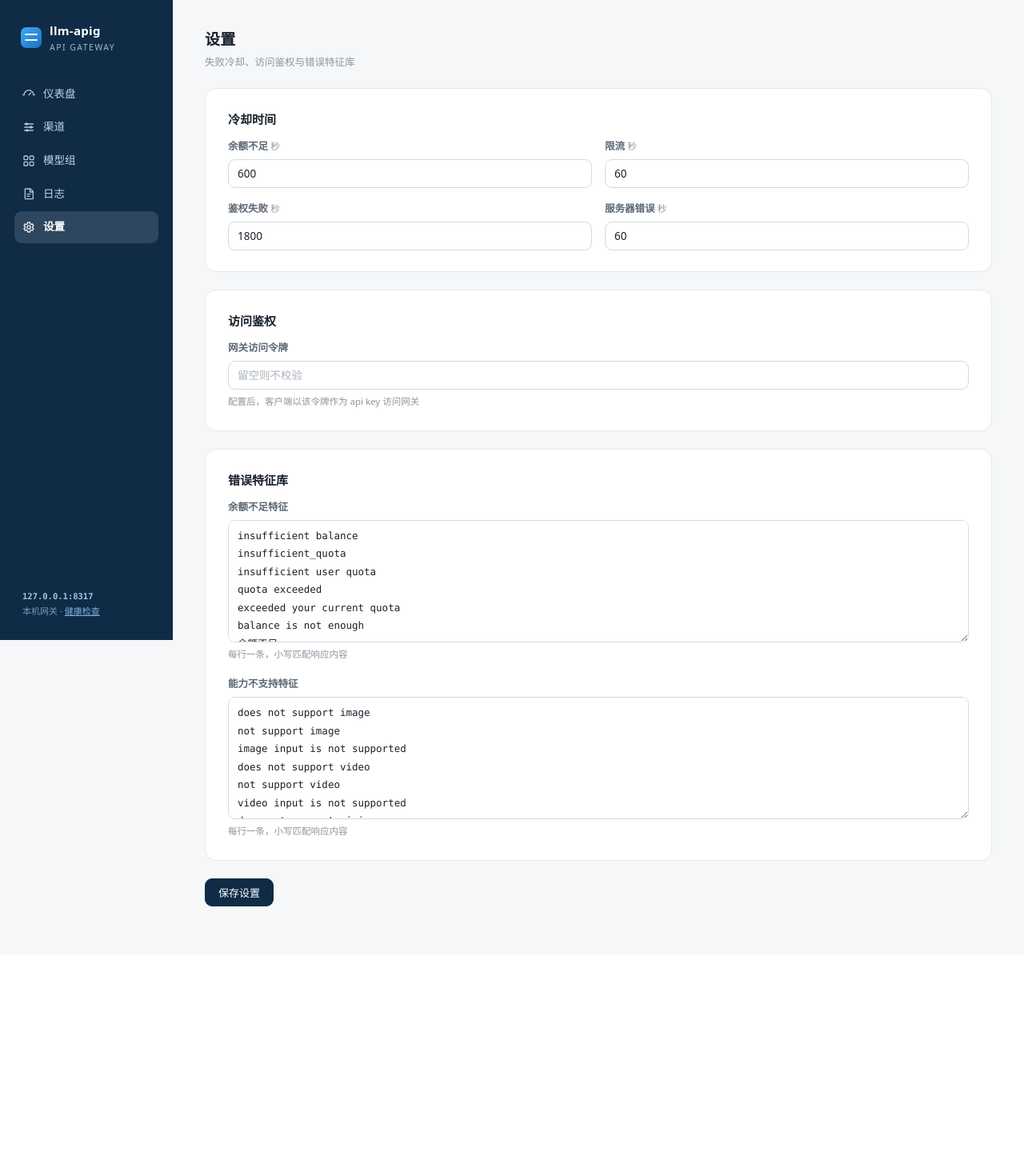
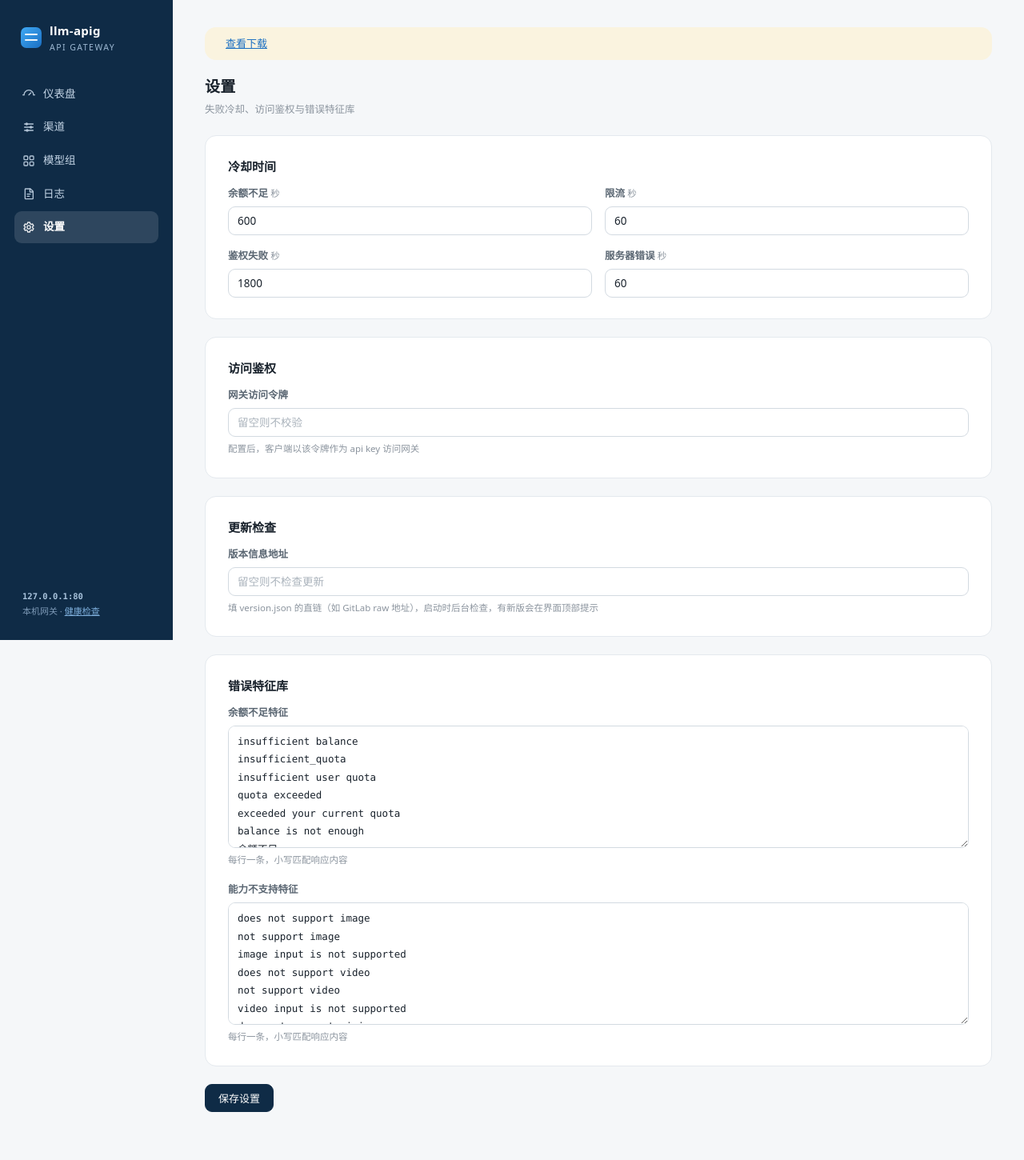
Before and after one commit to xuechongfei/llm-apig, a FastAPI app: page /admin/settings in a window 1280 px wide. Shown: the whole page at 80% size. Before the commit the page ends 1133 px from the top, so only its background shows below. Run offline with FastAPI, Linux system fonts and the light colour scheme; data that the repository does not hold is empty.

Commit message:
feat: 管理页更新横幅与更新地址设置
Co-Authored-By: Claude Fable 5 <noreply@anthropic.com>

```diff
--- a/app/admin/routes.py
+++ b/app/admin/routes.py
@@ -8,6 +8,7 @@ from fastapi.templating import Jinja2Templates
 
 from app.db import connect
 from app.logging_ import clear_cooldown
+from app.update_check import get_update_info
 
 router = APIRouter(prefix="/admin")
 templates = Jinja2Templates(
@@ -326,7 +327,7 @@ async def log_detail(request: Request, log_id: int):
 
 _SETTING_KEYS = ["cooldown_balance", "cooldown_ratelimit", "cooldown_auth",
                  "cooldown_server", "api_key", "balance_patterns",
-                 "capability_patterns"]
+                 "capability_patterns", "update_url"]
 
 
 @router.get("/settings", response_class=HTMLResponse)
@@ -356,3 +357,8 @@ async def settings_save(request: Request):
     finally:
         conn.close()
     return RedirectResponse("/admin/settings", status_code=303)
+
+
+@router.get("/api/update")
+async def update_api():
+    return await get_update_info()
--- a/app/admin/templates/base.html
+++ b/app/admin/templates/base.html
@@ -209,12 +209,31 @@ select:focus-visible,textarea:focus-visible{outline:2px solid #1b6fc2;
       <svg viewBox="0 0 24 24" fill="none" stroke="currentColor" stroke-width="2" stroke-linecap="round" stroke-linejoin="round"><circle cx="12" cy="12" r="3.2"/><path d="M19 12a7 7 0 0 0-.1-1.2l2-1.6-2-3.4-2.4 1a7 7 0 0 0-2-1.2L14 3h-4l-.5 2.6a7 7 0 0 0-2 1.2l-2.4-1-2 3.4 2 1.6A7 7 0 0 0 5 12a7 7 0 0 0 .1 1.2l-2 1.6 2 3.4 2.4-1a7 7 0 0 0 2 1.2L10 21h4l.5-2.6a7 7 0 0 0 2-1.2l2.4 1 2-3.4-2-1.6A7 7 0 0 0 19 12z"/></svg><span>设置</span></a>
   </nav>
   <div class="side-foot">
-    <b>127.0.0.1:8317</b><br>本机网关 · <a href="/health" style="color:#7fb0dd">健康检查</a>
+    <b>127.0.0.1:{{ request.url.port or 80 }}</b><br>本机网关 · <a href="/health" style="color:#7fb0dd">健康检查</a>
   </div>
 </aside>
 <main>
+<div id="upd-banner" hidden
+     style="display:flex;align-items:center;gap:10px;margin:0 0 18px;padding:10px 16px;
+            background:var(--warn-bg);color:var(--warn);border-radius:var(--radius);
+            font-size:13px">
+  <span id="upd-text"></span>
+  <a id="upd-link" href="#" style="flex:none">查看下载</a>
+</div>
 {% block content %}{% endblock %}
 </main>
 </div>
+<script>
+(function(){
+  fetch('/admin/api/update').then(function(r){return r.json()}).then(function(d){
+    if(!d.update) return;
+    document.getElementById('upd-text').textContent =
+      '新版本 ' + d.update.latest + ' 可用' + (d.update.notes ? '：' + d.update.notes : '');
+    var a = document.getElementById('upd-link');
+    if(d.update.url){ a.href = d.update.url; a.target = '_blank'; } else { a.remove(); }
+    document.getElementById('upd-banner').hidden = false;
+  }).catch(function(){});
+})();
+</script>
 </body>
 </html>
--- a/app/admin/templates/settings.html
+++ b/app/admin/templates/settings.html
@@ -41,6 +41,16 @@
 </div>
 
 <div class="card form-card" style="margin-bottom:22px">
+  <h3 style="margin-top:0">更新检查</h3>
+  <div class="field">
+    <label>版本信息地址</label>
+    <input name="update_url" value="{{ v['update_url'] }}"
+           placeholder="留空则不检查更新">
+    <span class="hint">填 version.json 的直链（如 GitLab raw 地址），启动时后台检查，有新版会在界面顶部提示</span>
+  </div>
+</div>
+
+<div class="card form-card" style="margin-bottom:22px">
   <h3 style="margin-top:0">错误特征库</h3>
   <div class="field" style="margin-bottom:18px">
     <label>余额不足特征</label>
```
Also changed, not shown: tests/test_admin_logs_settings.py (+28 -0 lines).
